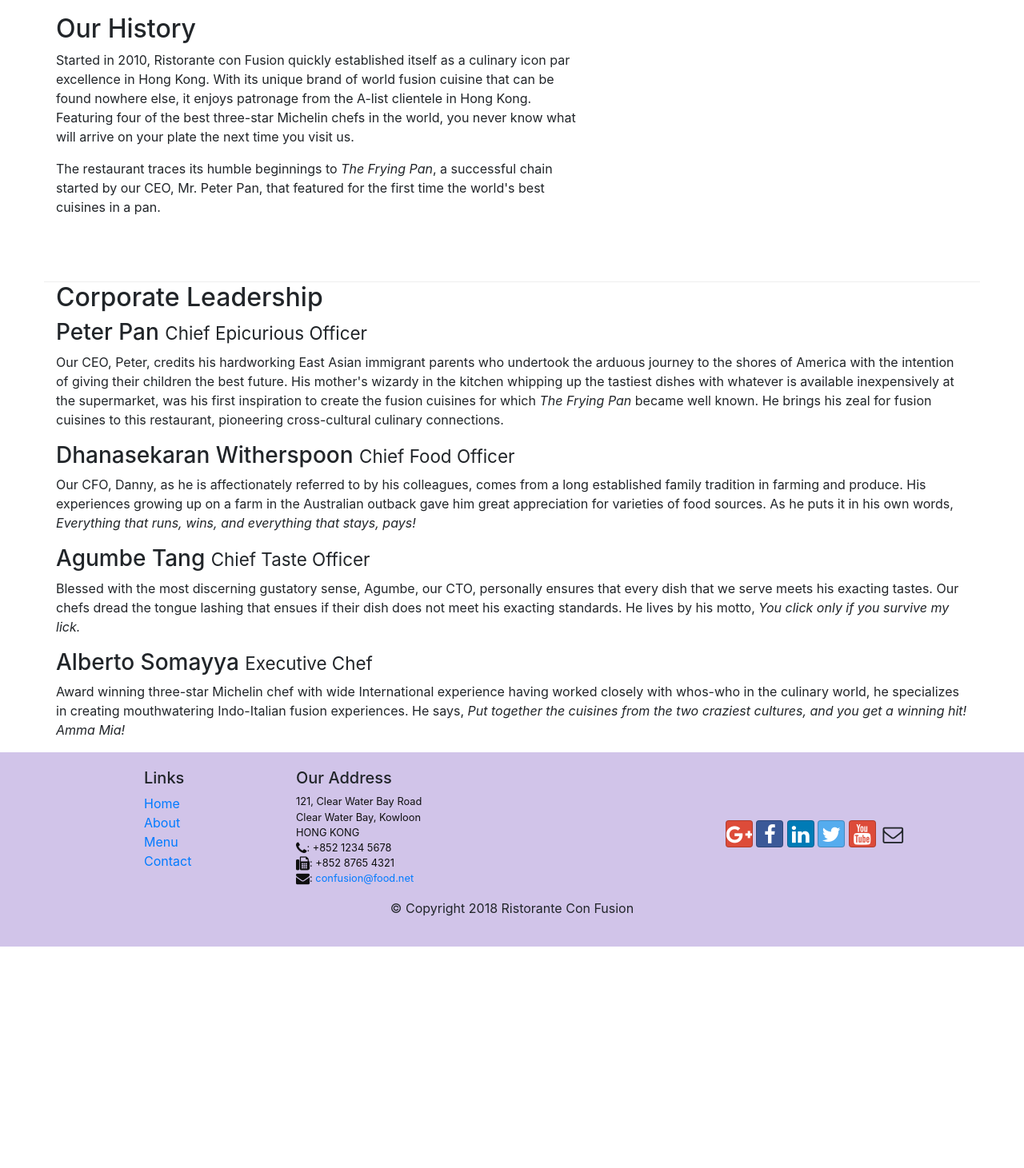
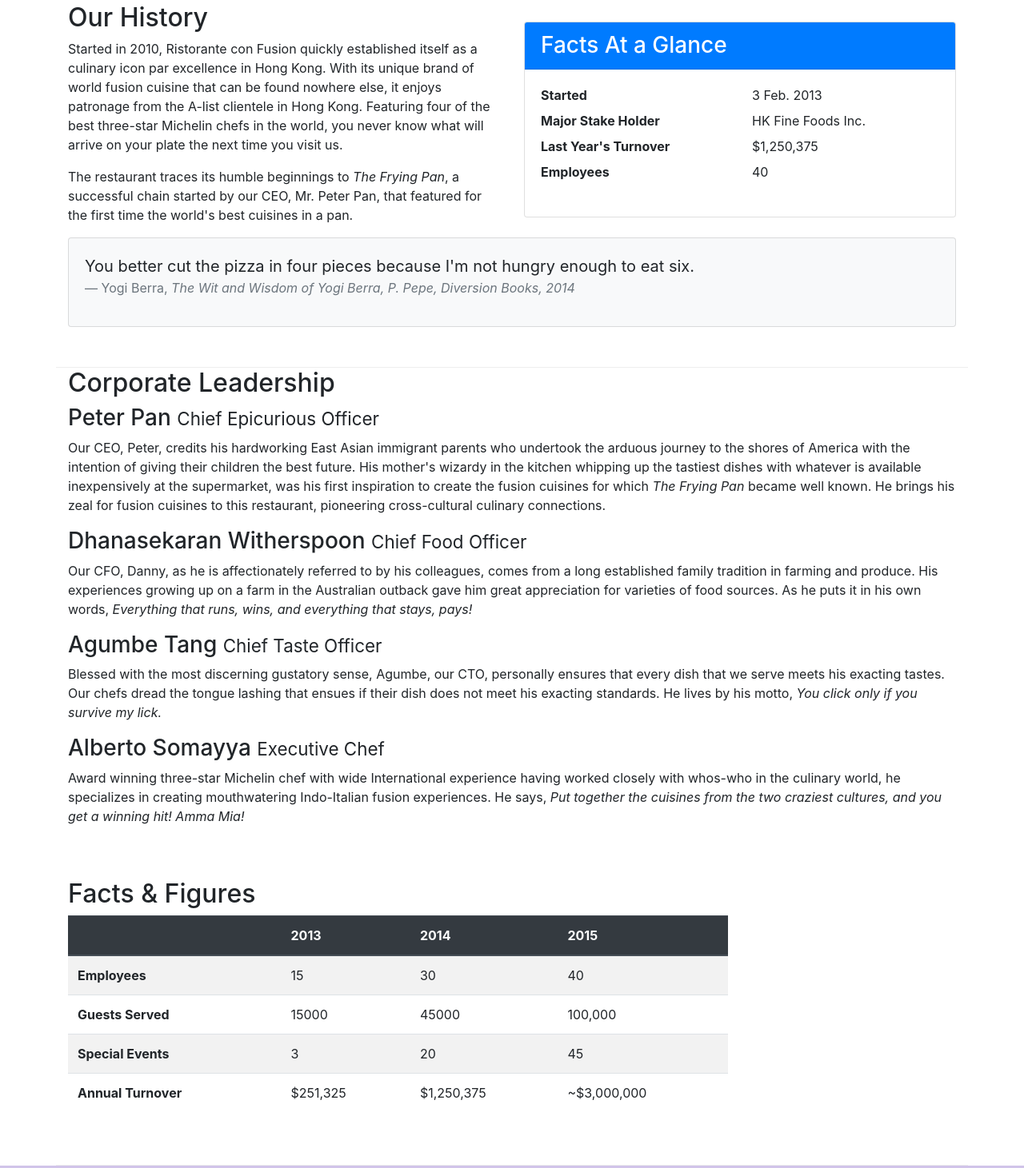
Before and after one commit to shivani4444/Bootstrap4, a website: page aboutus.html in a window 1280 px wide. Shown: the part 507-1968 px from the top of the page at 80% size. Before the commit the page ends 1691 px from the top, so only its background shows below. Drawn offline with nearby package versions, Linux system fonts and the light colour scheme.

Commit message:
tables and cards

```diff
--- a/aboutus.html
+++ b/aboutus.html
@@ -41,7 +41,7 @@
     </header>
 
     <div class="container">
-        <div= class="row row-header align-items-center">
+        <div  class="row row-header align-items-center">
             <div class="col- col-sm">
 
                <h3>About Us</h3>
@@ -50,17 +50,46 @@
                 <li class="breadcrumb-item active">About Us</li>
             </ol>
 
+</div>
 
-            </div>
+        </div>
 
 
         <div class="row row-content align-items-center">
-            <div class="col-12 col-sm-7">
+            <div class="col-12 col-sm-6">
                 <h2>Our History</h2>
                 <p>Started in 2010, Ristorante con Fusion quickly established itself as a culinary icon par excellence in Hong Kong. With its unique brand of world fusion cuisine that can be found nowhere else, it enjoys patronage from the A-list clientele in Hong Kong.  Featuring four of the best three-star Michelin chefs in the world, you never know what will arrive on your plate the next time you visit us.</p>
                 <p>The restaurant traces its humble beginnings to <em>The Frying Pan</em>, a successful chain started by our CEO, Mr. Peter Pan, that featured for the first time the world's best cuisines in a pan.</p>
+
             </div>
-            <div>
+            <div class= "col-sm">
+            <div class="card">
+                    <h3 class="card-header bg-primary text-white">Facts At a Glance</h3>
+                    <div class="card-body">
+                        <dl class="row">
+                            <dt class="col-6">Started</dt>
+                            <dd class="col-6">3 Feb. 2013</dd>
+                            <dt class="col-6">Major Stake Holder</dt>
+                            <dd class="col-6">HK Fine Foods Inc.</dd>
+                            <dt class="col-6">Last Year's Turnover</dt>
+                            <dd class="col-6">$1,250,375</dd>
+                            <dt class="col-6">Employees</dt>
+                            <dd class="col-6">40</dd>
+                        </dl>
+                    </div>
+                </div>
+            </div>
+            <div class="col-12">
+                <div class="card card-body bg-light">
+                    <blockquote class="blockquote">
+                        <p class="mb-0">You better cut the pizza in four pieces because
+                            I'm not hungry enough to eat six.</p>
+                        <footer class="blockquote-footer">Yogi Berra,
+                            <cite title="Source Title">The Wit and Wisdom of Yogi Berra,
+                            P. Pepe, Diversion Books, 2014</cite>
+                        </footer>
+                    </blockquote>
+                </div>
             </div>
         </div>
 
@@ -73,13 +102,60 @@
                 <h3>Dhanasekaran Witherspoon <small>Chief Food Officer</small></h3>
                 <span class="d-none d-sm-block"> <p>Our CFO, Danny, as he is affectionately referred to by his colleagues, comes from a long established family tradition in farming and produce. His experiences growing up on a farm in the Australian outback gave him great appreciation for varieties of food sources. As he puts it in his own words, <em>Everything that runs, wins, and everything that stays, pays!</em></p></span>
                 <h3>Agumbe Tang <small>Chief Taste Officer</small></h3>
-                <span class="d-none d-sm-block"> <p>Blessed with the most discerning gustatory sense, Agumbe, our CTO, personally ensures that every dish that we serve meets his exacting tastes. Our chefs dread the tongue lashing that ensues if their dish does not meet his exacting standards. He lives by his motto, <em>You click only if you survive my lick.</em></p>
+                <span class="d-none d-sm-block"> <p>Blessed with the most discerning gustatory sense, Agumbe, our CTO, personally ensures that every dish that we serve meets his exacting tastes. Our chefs dread the tongue lashing that ensues if their dish does not meet his exacting standards. He lives by his motto, <em>You click only if you survive my lick.</em></p></span>
                 <h3>Alberto Somayya <small>Executive Chef</small></h3>
                <span class="d-none d-sm-block">  <p>Award winning three-star Michelin chef with wide International experience having worked closely with whos-who in the culinary world, he specializes in creating mouthwatering Indo-Italian fusion experiences. He says, <em>Put together the cuisines from the two craziest cultures, and you get a winning hit! Amma Mia!</em></p></span>
             </div>
        </div>
+            <div class="row row-content">
+            <div class="col-12 col-sm-9">
+                <h2>Facts &amp; Figures</h2>
+                <div class="table-responsive">
+                    <table class="table table-striped">
+                        <thead class="thead-dark">
+                            <tr>
+                                <th>&nbsp;</th>
+                                <th>2013</th>
+                                <th>2014</th>
+                                <th>2015</th>
+                            </tr>
+                        </thead>
+                        <tbody>
+                            <tr>
+                                <th>Employees</th>
+                                <td>15</td>
+                                <td>30</td>
+                                <td>40</td>
+                            </tr>
+                            <tr>
+                                <th>Guests Served</th>
+                                <td>15000</td>
+                                <td>45000</td>
+                                <td>100,000</td>
+                            </tr>
+                            <tr>
+                                <th>Special Events</th>
+                                <td>3</td>
+                                <td>20</td>
+                                <td>45</td>
+                            </tr>
+                            <tr>
+                                <th>Annual Turnover</th>
+                                <td>$251,325</td>
+                                <td>$1,250,375</td>
+                                <td>~$3,000,000</td>
+                            </tr>
+                        </tbody>
+                    </table>
 
-    </div>
+            </div>
+            </div>
+             <div class="col-12 col-sm-6">
+
+            </div>
+
+       </div>
+   </div>
 
     <footer class="footer">
         <div class="container">
```
